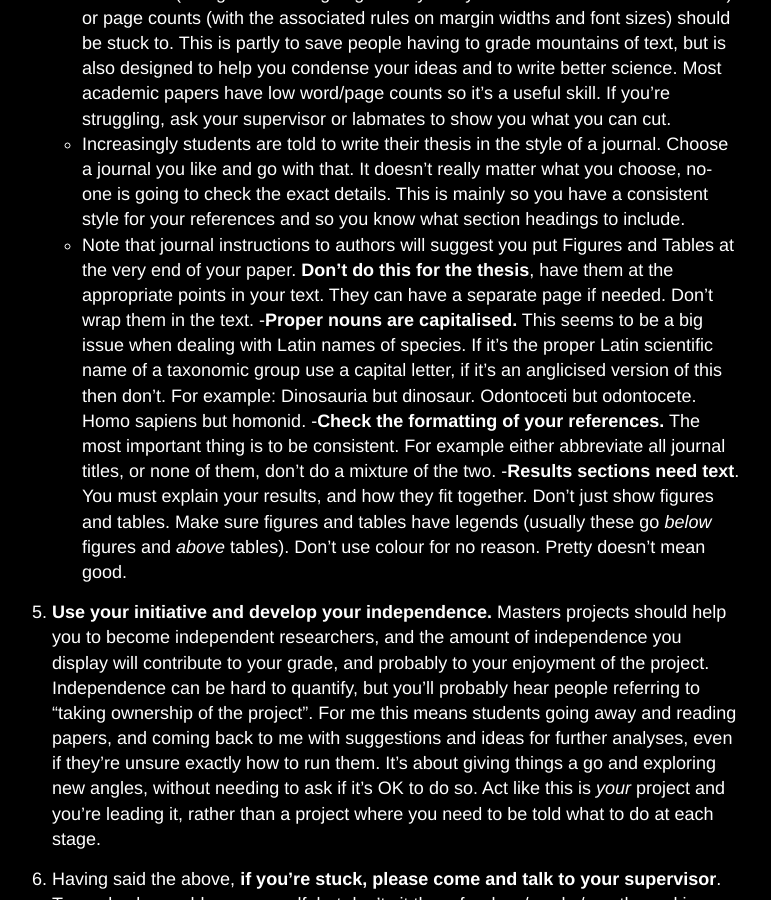
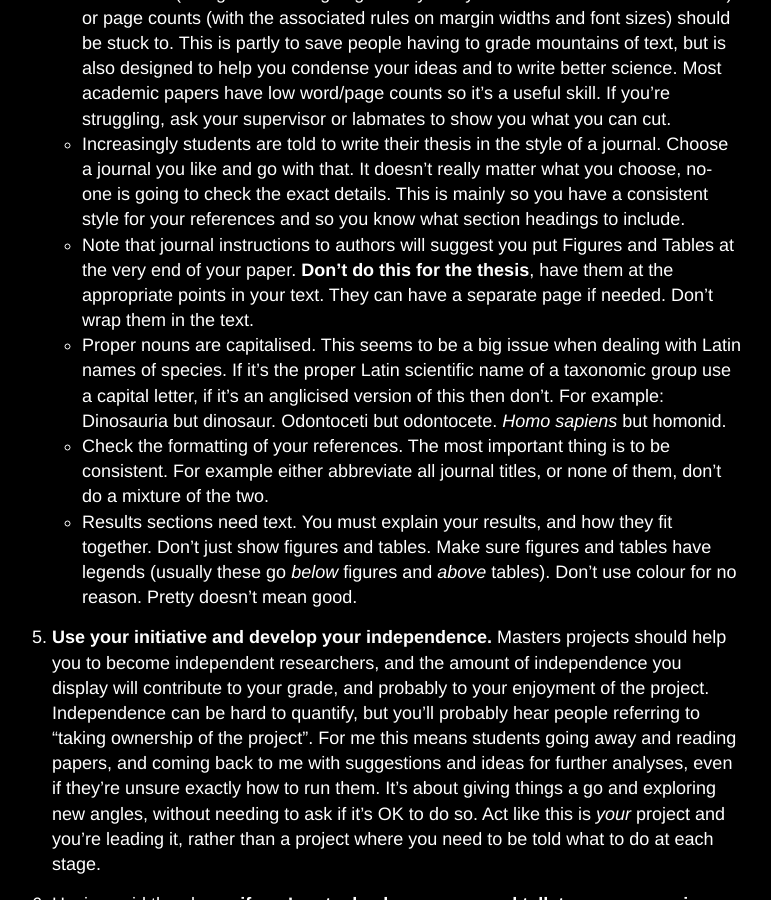
Before and after one commit to macromuseum/macromuseum.github.io, a Jekyll site: the page built from _posts/2017-10-07-masters-advice.md, in a window 1280 px wide and 900 px high, scrolled down 1282 px. Shown: the whole window, without its empty margins (258-1029 px from the left). Built offline with Jekyll 4.4.1, drawn with Linux system fonts in a browser that asks for light colours.

Commit message:
Formatting tweaks

```diff
--- a/_posts/2017-10-07-masters-advice.md
+++ b/_posts/2017-10-07-masters-advice.md
@@ -16,9 +16,9 @@ This year I've supervised seven Masters student projects, and second marked seve
     - word count (though no-one is going to fail you if you're a few hundred words over) or page counts (with the associated rules on margin widths and font sizes) should be stuck to. This is partly to save people having to grade mountains of text, but is also designed to help you condense your ideas and to write better science. Most academic papers have low word/page counts so it's a useful skill. If you're struggling, ask your supervisor or labmates to show you what you can cut.
     - Increasingly students are told to write their thesis in the style of a journal. Choose a journal you like and go with that. It doesn't really matter what you choose, no-one is going to check the exact details. This is mainly so you have a consistent style for your references and so you know what section headings to include.
     - Note that journal instructions to authors will suggest you put Figures and Tables at the very end of your paper. **Don't do this for the thesis**, have them at the appropriate points in your text. They can have a separate page if needed. Don't wrap them in the text.
-    -**Proper nouns are capitalised.** This seems to be a big issue when dealing with Latin names of species. If it's the proper Latin scientific name of a taxonomic group use a capital letter, if it's an anglicised version of this then don't. For example: Dinosauria but dinosaur. Odontoceti but odontocete. Homo sapiens but homonid.
-    -**Check the formatting of your references.** The most important thing is to be consistent. For example either abbreviate all journal titles, or none of them, don't do a mixture of the two.
-    -**Results sections need text**. You must explain your results, and how they fit together. Don't just show figures and tables. Make sure figures and tables have legends (usually these go *below* figures and *above* tables). Don't use colour for no reason. Pretty doesn't mean good.
+    - Proper nouns are capitalised. This seems to be a big issue when dealing with Latin names of species. If it's the proper Latin scientific name of a taxonomic group use a capital letter, if it's an anglicised version of this then don't. For example: Dinosauria but dinosaur. Odontoceti but odontocete. *Homo sapiens* but homonid.
+    - Check the formatting of your references. The most important thing is to be consistent. For example either abbreviate all journal titles, or none of them, don't do a mixture of the two.
+    - Results sections need text. You must explain your results, and how they fit together. Don't just show figures and tables. Make sure figures and tables have legends (usually these go *below* figures and *above* tables). Don't use colour for no reason. Pretty doesn't mean good.
 
 3. **Use your initiative and develop your independence.** Masters projects should help you to become independent researchers, and the amount of independence you display will contribute to your grade, and probably to your enjoyment of the project. Independence can be hard to quantify, but you'll probably hear people referring to "taking ownership of the project". For me this means students going away and reading papers, and coming back to me with suggestions and ideas for further analyses, even if they're unsure exactly how to run them. It's about giving things a go and exploring new angles, without needing to ask if it's OK to do so. Act like this is *your* project and you're leading it, rather than a project where you need to be told what to do at each stage.
 
```
